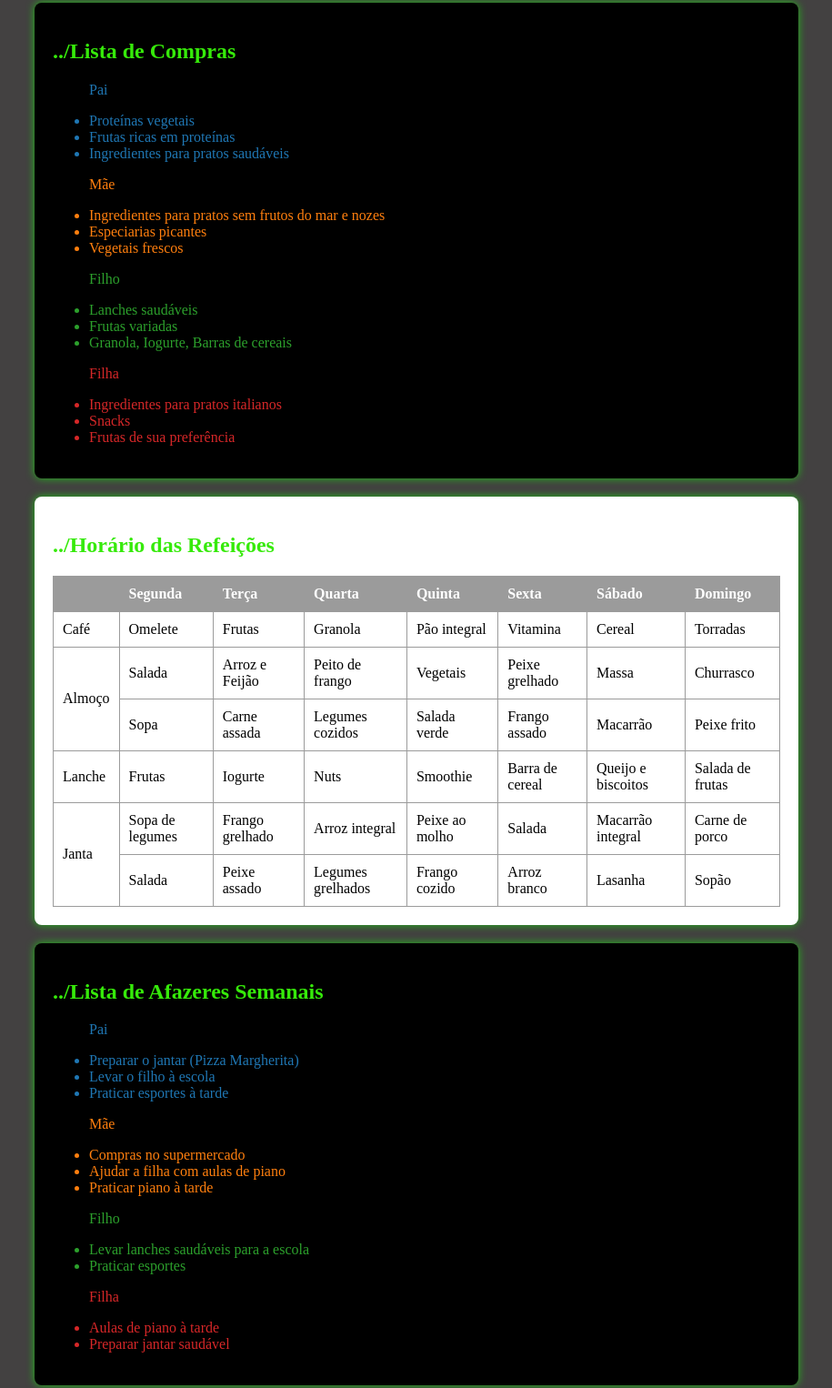
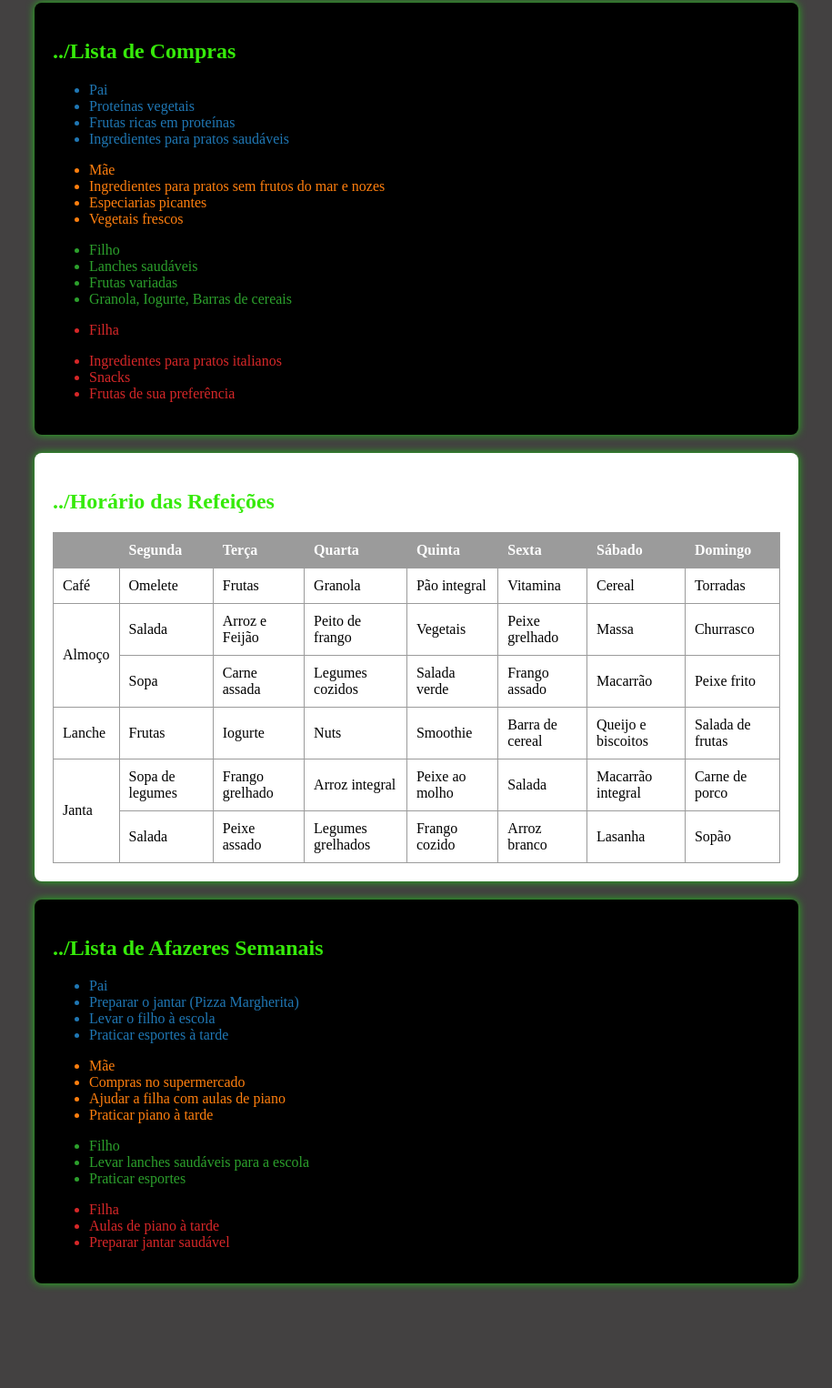
Before and after one commit to keodevspace/SantanderCoders2023, a plain HTML site: page front-end-estatico/aula-3/atividade-6/index.html in a window 1280 px wide. Shown: the part 129-1655 px from the top of the page at 91% size, without its empty margins (182-1097 px from the left). After the commit the page ends 1560 px from the top, so only its background shows below. Drawn offline with Linux system fonts and the light colour scheme; a web font is replaced by a local one.

Commit message:
Changed <p> on <li> to <li> on index.html

```diff
--- a/front-end-estatico/aula-3/atividade-6/index.html
+++ b/front-end-estatico/aula-3/atividade-6/index.html
@@ -46,25 +46,25 @@ Aqui estão algumas informações sobre eles:
     <section class="lista-compras">
       <h2>../Lista de Compras</h2>
       <ul class="color-pai">
-        <p>Pai</p>
+        <li>Pai
         <li>Proteínas vegetais</li>
         <li>Frutas ricas em proteínas</li>
         <li>Ingredientes para pratos saudáveis</li>
       </ul>
       <ul class="color-mae">
-        <p>Mãe</p>
+        <li>Mãe
         <li>Ingredientes para pratos sem frutos do mar e nozes</li>
         <li>Especiarias picantes</li>
         <li>Vegetais frescos</li>
       </ul>
       <ul class="color-filho">
-        <p>Filho</p>
+        <li>Filho
         <li>Lanches saudáveis</li>
         <li>Frutas variadas</li>
         <li>Granola, Iogurte, Barras de cereais</li>
       </ul>
       <ul class="color-filha">
-        <p>Filha</p>
+        <li>Filha</p>
         <li>Ingredientes para pratos italianos</li>
         <li>Snacks</li>
         <li>Frutas de sua preferência</li>
@@ -152,27 +152,27 @@ Aqui estão algumas informações sobre eles:
     <section class="lista-afazeres">
       <h2>../Lista de Afazeres Semanais</h2>
       <ul class="color-pai">
-        <p>Pai</p>
+        <li>Pai
         <li>Preparar o jantar (Pizza Margherita)</li>
         <li>Levar o filho à escola</li>
         <li>Praticar esportes à tarde</li>
       </ul>
 
       <ul class="color-mae">
-        <p>Mãe</p>
+        <li>Mãe
         <li>Compras no supermercado</li>
         <li>Ajudar a filha com aulas de piano</li>
         <li>Praticar piano à tarde</li>
       </ul>
 
       <ul class="color-filho">
-        <p>Filho</p>
+        <li>Filho
         <li>Levar lanches saudáveis para a escola</li>
         <li>Praticar esportes</li>
       </ul>
 
       <ul class="color-filha">
-        <p>Filha</p>
+        <li>Filha
         <li>Aulas de piano à tarde</li>
         <li>Preparar jantar saudável</li>
       </ul>
```
